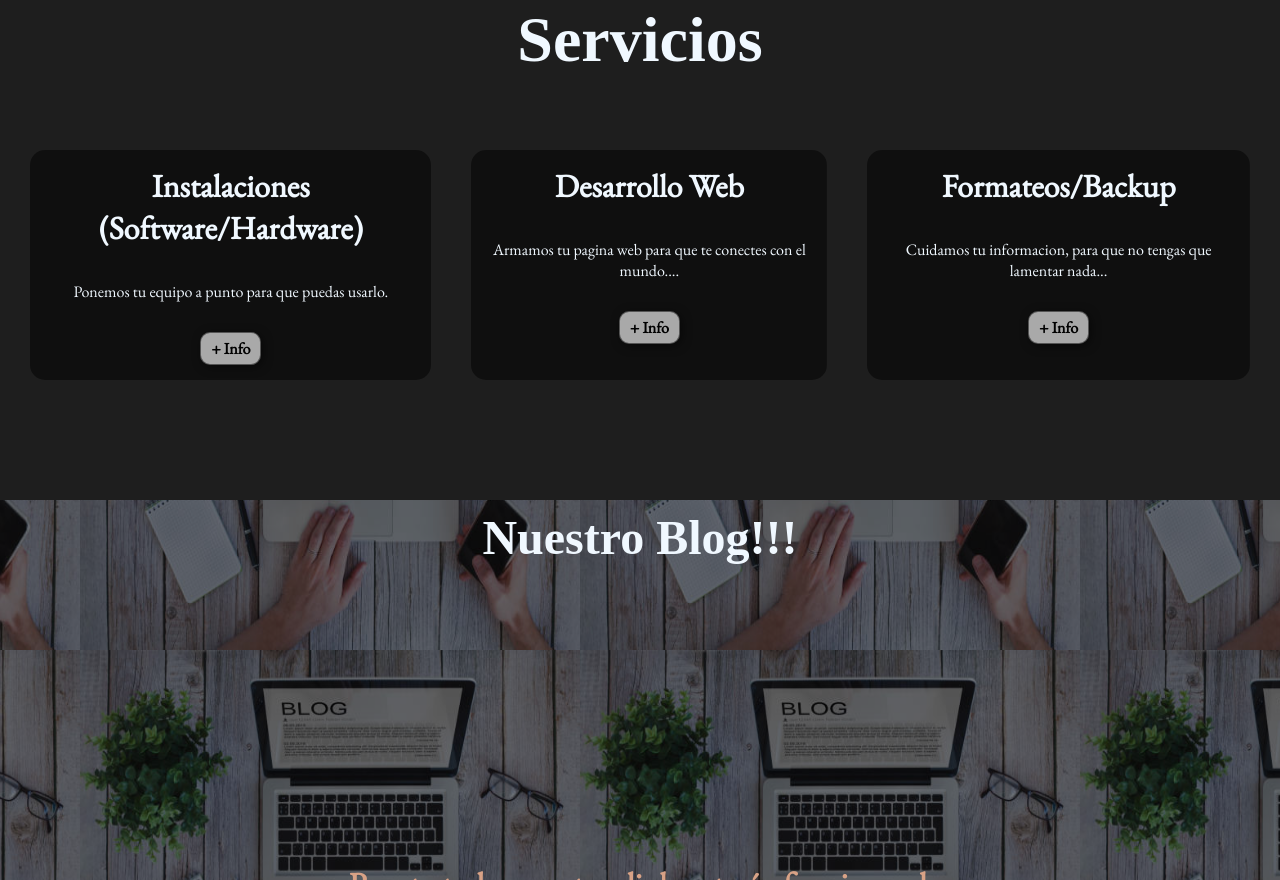
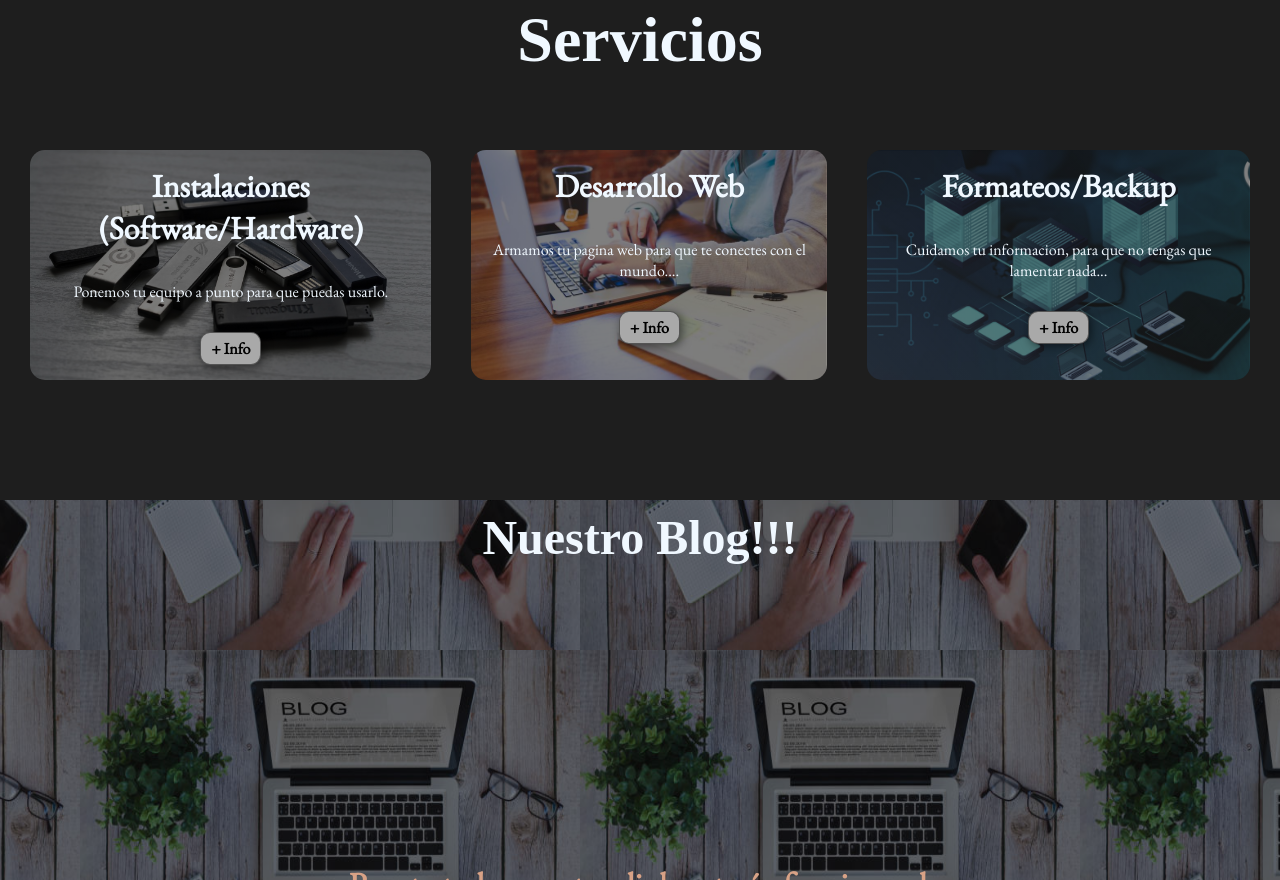
Before and after one commit to EscobarJoselo/Preentrega2Escobar, a plain HTML site: page index.html in a window 1280 px wide. Shown: the part 1576-2456 px from the top of the page. Drawn offline with nearby package versions, Linux system fonts and the light colour scheme; a web font is replaced by a local one.

Commit message:
cambio de ruta imágenes back

```diff
--- a/css/style.css
+++ b/css/style.css
@@ -117,7 +117,7 @@ header a:hover{
     background-image: linear-gradient(
         rgba(0,0,0,0.5),
         rgba(0,0,0,0.5)),
-    url("./images/backgroundppal.jpeg");
+    url("../images/backgroundppal.jpeg");
     background-repeat: no-repeat;
     background-size: cover;
     background-position: center center;
@@ -185,7 +185,7 @@ h1{
         rgba(0,0,0,0.5),
         rgba(0,0,0,0.5)
     ),
-     url("./images/instalaciones.jpeg");
+     url("../images/instalaciones.jpeg");
 
  }
 
@@ -194,7 +194,7 @@ h1{
         rgba(0,0,0,0.5),
         rgba(0,0,0,0.5)
     ),
-    url("./images/desarrollo.jpeg");
+    url("../images/desarrollo.jpeg");
 
 
  }
@@ -204,7 +204,7 @@ h1{
         rgba(0,0,0,0.5),
         rgba(0,0,0,0.5)
     ),
-    url("./images/backup2.jpeg");
+    url("../images/backup2.jpeg");
  }
 
 /* estilo blog */
```
